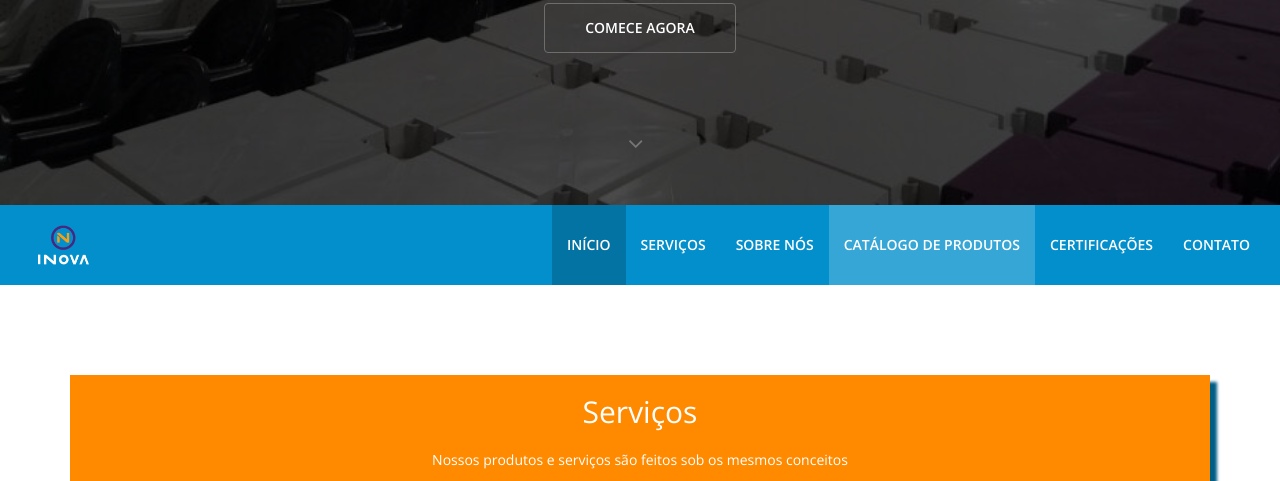
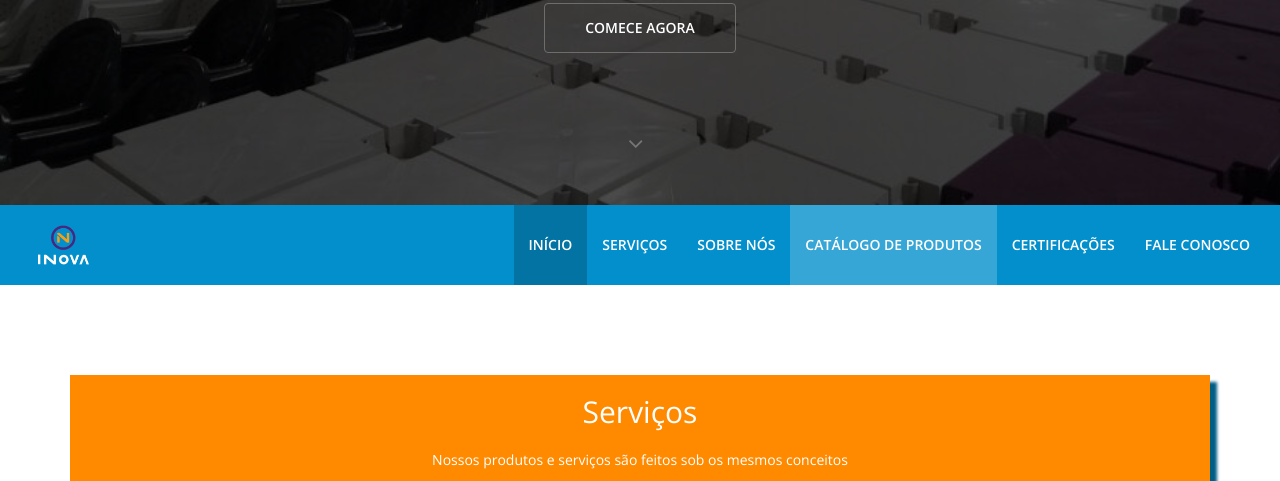
Before and after one commit to eoqmoreno/inova, a PHP site: page / in a window 1280 px wide. Shown: the part 595-1076 px from the top of the page. Run offline with PHP 8.4, Linux system fonts and the light colour scheme; data comes from the database, SQL or seed files in the repository; some libraries are stand-ins or nearby versions.

Commit message:
Alteração de 'contato' para 'fale conosco' na interface gráfica.

```diff
--- a/sections/secao_contato.php
+++ b/sections/secao_contato.php
@@ -6,7 +6,7 @@
     <div class="container">
       <div class="row">
         <div class="heading text-center col-sm-8 col-sm-offset-2 wow fadeInUp" data-wow-duration="1000ms" data-wow-delay="300ms">
-          <h2>Contato</h2>
+          <h2>Fale Conosco</h2>
           <p id="form-contato-focus">Se deseja solicitar algum pedido ou suporte use nossos canais abaixo.</p>
         </div>
       </div>
--- a/sections/secao_inicio.php
+++ b/sections/secao_inicio.php
@@ -47,7 +47,7 @@
 
           <li style="background-color:rgba(255,255,255,0.2);" class="scroll"><a href="#portfolio">Catálogo de Produtos</a></li>
           <li class="scroll"><a href="#certificacoes">Certificações</a></li>
-          <li class="scroll"><a href="#contact">Contato</a></li>
+          <li class="scroll"><a href="#contact">Fale Conosco</a></li>
         </ul>
       </div>
     </div>
```
